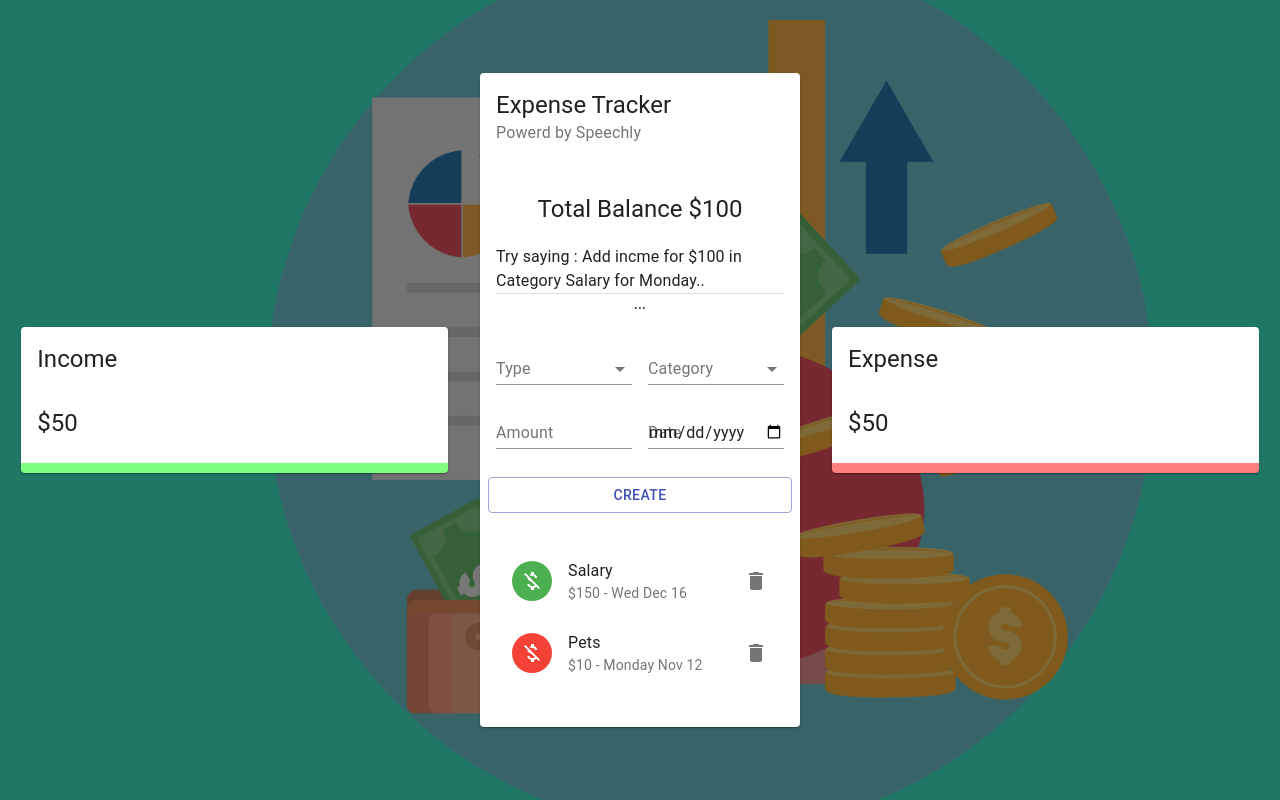
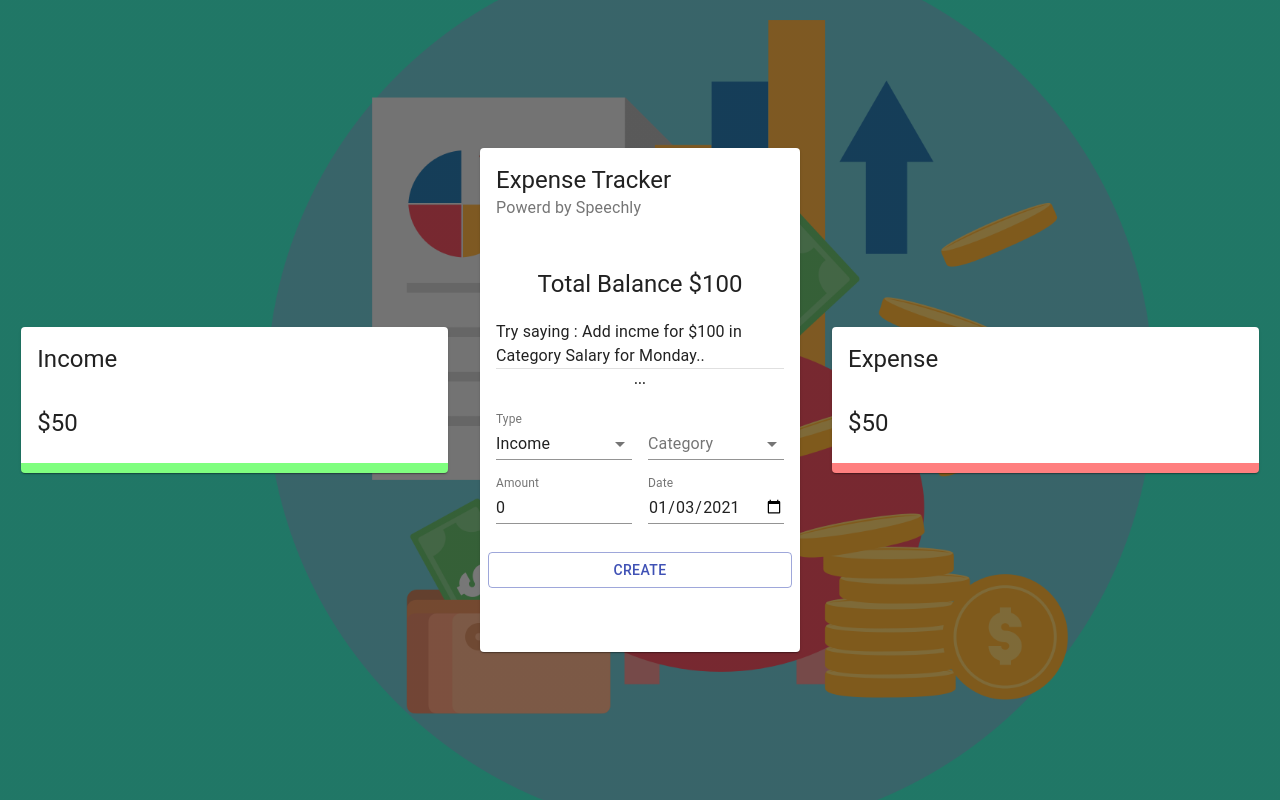
Before and after one commit to Mihailob5017/vpet-pwa, a React (Create React App) app: page / in a window 1280 px wide. Built offline with nearby package versions, Linux system fonts and the light colour scheme.

Commit message:
set up state,actions and reducers

```diff
--- a/src/components/Form/form.component.js
+++ b/src/components/Form/form.component.js
@@ -1,13 +1,37 @@
-import React from 'react'
-
+import React, { useState, useContext } from 'react'
 import { TextField, Typography, Grid, Button, FormControl, Select, MenuItem, InputLabel } from '@material-ui/core'
 import useStyles from './style'
+import { ExpenseTrackerContext } from '../../context/context'
+import { v4 as uuidv4 } from 'uuid'
+import { incomeCategories, expenseCategories } from '../../constants/categories'
+import { formatDate } from '../../helpers/formatDate'
+
+const FormComponent = () => {
+    const { addTransaction } = useContext(ExpenseTrackerContext)
+    const classes = useStyles()
+    const [amount, setAmount] = useState(0)
+    const [category, setCategory] = useState('')
+    const [type, setType] = useState('Income')
+    const [date, setDate] = useState(formatDate(new Date()))
+
+    const addCaller = () => {
+        const transaction = {
+            id: uuidv4(),
+            amount: Number(amount),
+            category, type, date
+        }
 
 
+        addTransaction(transaction)
+        setAmount(0)
+        setCategory('')
+        setType('Income')
+        setDate(formatDate(new Date()))
+    }
 
-const FormComponent = () => {
 
-    const classes = useStyles()
+    const selectedCategories = type === 'Income' ? incomeCategories : expenseCategories
+
 
 
 
@@ -22,7 +46,7 @@ const FormComponent = () => {
                 {/* Plus or minus */}
                 <FormControl fullWidth>
                     <InputLabel>Type</InputLabel>
-                    <Select>
+                    <Select value={type} onChange={e => setType(e.target.value)} >
                         <MenuItem value="Income">Income</MenuItem>
                         <MenuItem value="Expense">Expense</MenuItem>
                     </Select>
@@ -33,24 +57,25 @@ const FormComponent = () => {
             <Grid item xs={6}>
                 <FormControl fullWidth>
                     <InputLabel>Category</InputLabel>
-                    <Select>
-                        <MenuItem value='business'>Business</MenuItem>
-                        <MenuItem value='salary'>Salary</MenuItem>
+                    <Select value={category} onChange={e => setCategory(e.target.value)}>
+                        {
+                            selectedCategories.map(category => <MenuItem value={category.type}>{category.type}</MenuItem>)
+                        }
                     </Select>
                 </FormControl>
             </Grid>
 
             {/* Mony number */}
             <Grid item xs={6}>
-                <TextField type="number" label="Amount" fullWidth />
+                <TextField value={amount} onChange={e => setAmount(e.target.value)} type="number" label="Amount" fullWidth />
             </Grid>
 
             {/* Date */}
             <Grid item xs={6}>
-                <TextField type="date" label="Date" fullWidth />
+                <TextField value={date} onChange={e => setDate(formatDate(e.target.value))} type="date" label="Date" fullWidth />
             </Grid>
 
-            <Button variant="outlined" color="primary" className={classes.button} fullWidth>Create</Button>
+            <Button onClick={addCaller} variant="outlined" color="primary" className={classes.button} fullWidth>Create</Button>
 
 
 
--- a/src/components/List/list.compoent.js
+++ b/src/components/List/list.compoent.js
@@ -1,21 +1,23 @@
-import React from 'react'
+import React, { useContext } from 'react'
 import { List, ListItem, ListItemAvatar, ListItemText, ListItemSecondaryAction, Avatar, IconButton, Slide } from '@material-ui/core'
 import { Delete, MoneyOff } from '@material-ui/icons';
 import useStyles from './style'
+import { ExpenseTrackerContext } from '../../context/context'
+
+
+
+
 const ListComponent = () => {
-
+    const { deleteTransaction,state } = useContext(ExpenseTrackerContext)
     const classes = useStyles();
 
-    const transactions = [
-        { id: 1, type: 'Income', category: "Salary", amount: 150, date: "Wed Dec 16" },
-        { id: 2, type: 'Expense', category: "Pets", amount: 10, date: "Monday Nov 12" },
-        { id: 3, type: 'Income', category: "Business", amount: 50, date: "Friday Dec 18" }
-    ];
+
+
 
     return (
         <List dense={false} className={classes.list}>
             {
-                transactions.map(el =>
+                state.map(el =>
                     <Slide direction='down' in mountOnEnter unmountOnExit key={el.id}>
                         <ListItem>
                             <ListItemAvatar>
@@ -24,7 +26,7 @@ const ListComponent = () => {
 
                             <ListItemText primary={el.category} secondary={`$${el.amount} - ${el.date} `} />
                             <ListItemSecondaryAction>
-                                <IconButton edge="end" aria-label='delete' onClick=''><Delete /></IconButton>
+                                <IconButton edge="end" aria-label='delete' onClick={()=>deleteTransaction(el.id)}><Delete /></IconButton>
                             </ListItemSecondaryAction>
                         </ListItem>
                     </Slide>
--- /dev/null
+++ b/src/constants/categories.js
@@ -0,0 +1,33 @@
+const incomeColors = ['#123123', '#154731', '#165f40', '#16784f', '#14915f', '#10ac6e', '#0bc77e', '#04e38d', '#00ff9d'];
+const expenseColors = ['#b50d12', '#bf2f1f', '#c9452c', '#d3583a', '#dc6a48', '#e57c58', '#ee8d68', '#f79d79', '#ffae8a', '#cc474b', '#f55b5f'];
+
+export const incomeCategories = [
+    { type: 'Business', amount: 0, color: incomeColors[0] },
+    { type: 'Investments', amount: 0, color: incomeColors[1] },
+    { type: 'Extra income', amount: 0, color: incomeColors[2] },
+    { type: 'Deposits', amount: 0, color: incomeColors[3] },
+    { type: 'Lottery', amount: 0, color: incomeColors[4] },
+    { type: 'Gifts', amount: 0, color: incomeColors[5] },
+    { type: 'Salary', amount: 0, color: incomeColors[6] },
+    { type: 'Savings', amount: 0, color: incomeColors[7] },
+    { type: 'Rental income', amount: 0, color: incomeColors[8] },
+];
+
+export const expenseCategories = [
+    { type: 'Bills', amount: 0, color: expenseColors[0] },
+    { type: 'Car', amount: 0, color: expenseColors[1] },
+    { type: 'Clothes', amount: 0, color: expenseColors[2] },
+    { type: 'Travel', amount: 0, color: expenseColors[3] },
+    { type: 'Food', amount: 0, color: expenseColors[4] },
+    { type: 'Shopping', amount: 0, color: expenseColors[5] },
+    { type: 'House', amount: 0, color: expenseColors[6] },
+    { type: 'Entertainment', amount: 0, color: expenseColors[7] },
+    { type: 'Phone', amount: 0, color: expenseColors[8] },
+    { type: 'Pets', amount: 0, color: expenseColors[9] },
+    { type: 'Other', amount: 0, color: expenseColors[10] },
+];
+
+export const resetCategories = () => {
+    incomeCategories.forEach((c) => c.amount = 0);
+    expenseCategories.forEach((c) => c.amount = 0);
+};
--- a/src/context/context.js
+++ b/src/context/context.js
@@ -8,15 +8,18 @@ export const ExpenseTrackerContext = createContext(initialState)
 export const Provider = ({ children }) => {
     const [state, dispatch] = useReducer(contextReducer, initialState);
 
+
     // Action creators
     const deleteTransaction = (id) => dispatch({ type: 'DELETE_TRANSACTION', payload: id })
 
 
-    const addTransaction = (transaction) => dispatch({ type: 'ADD_TRANSACTION', payload: transaction })
-
+    const addTransaction = (transaction) => {
+        console.log(transaction);
+        return dispatch({ type: 'ADD_TRANSACTION', payload: transaction })
+    }
 
 
     return <ExpenseTrackerContext.Provider value={{
-        deleteTransaction, addTransaction
+        deleteTransaction, addTransaction,state
     }}> {children}</ExpenseTrackerContext.Provider >
 }
--- /dev/null
+++ b/src/helpers/formatDate.js
@@ -0,0 +1,16 @@
+export const formatDate = (date) => {
+    const d = new Date(date);
+    let month = `${d.getMonth() + 1}`
+    let day = `${d.getDate()}`
+    const year = `${d.getFullYear()}`
+
+    if(month.length<2){
+        month=`0${month}`
+    }
+
+    if(day.length<2){
+        day=`0${day}`;
+    }
+
+    return [year,month,day].join('-')
+}
```
Also changed, not shown: 1 other file (tests, documents, lock files or other folders).
